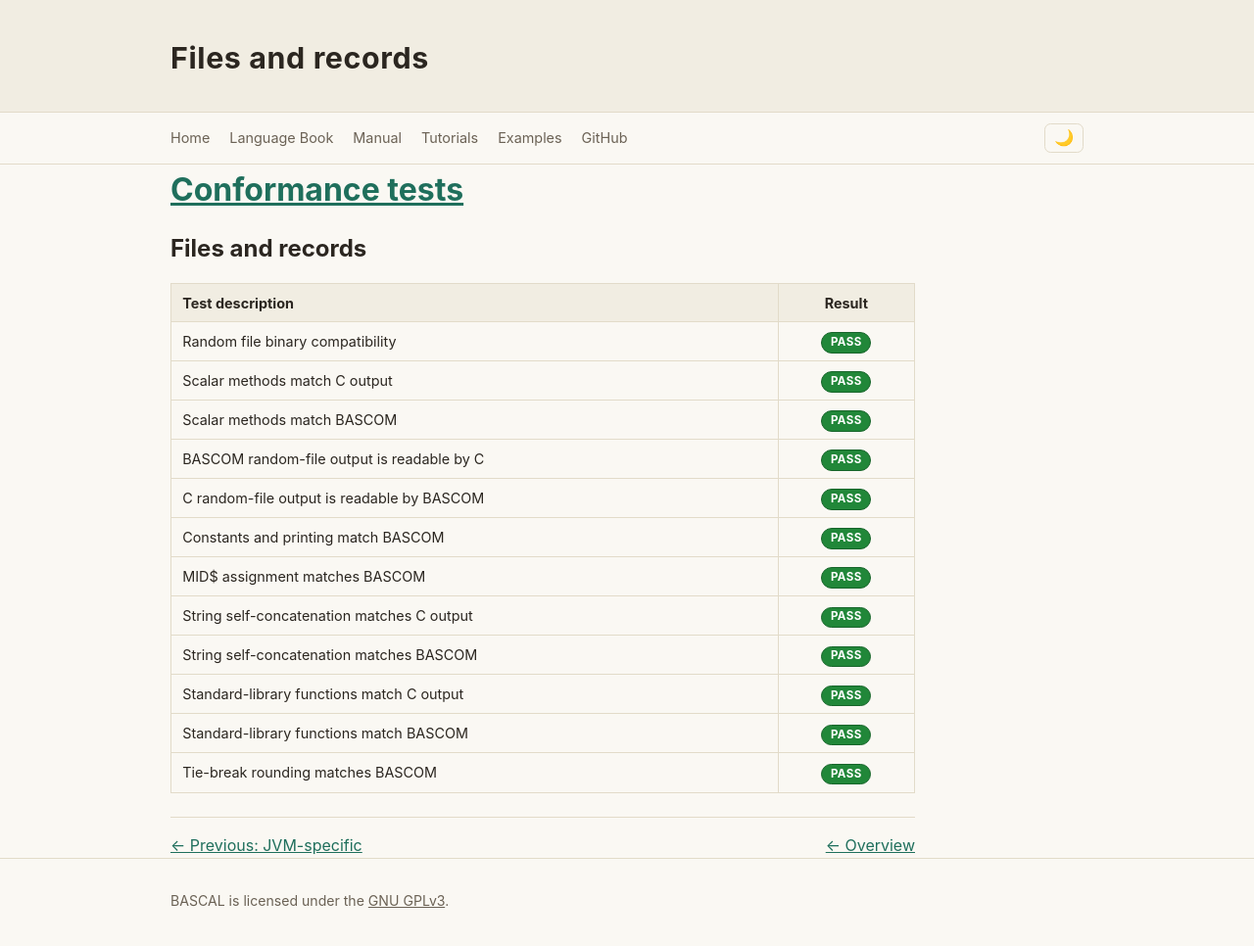
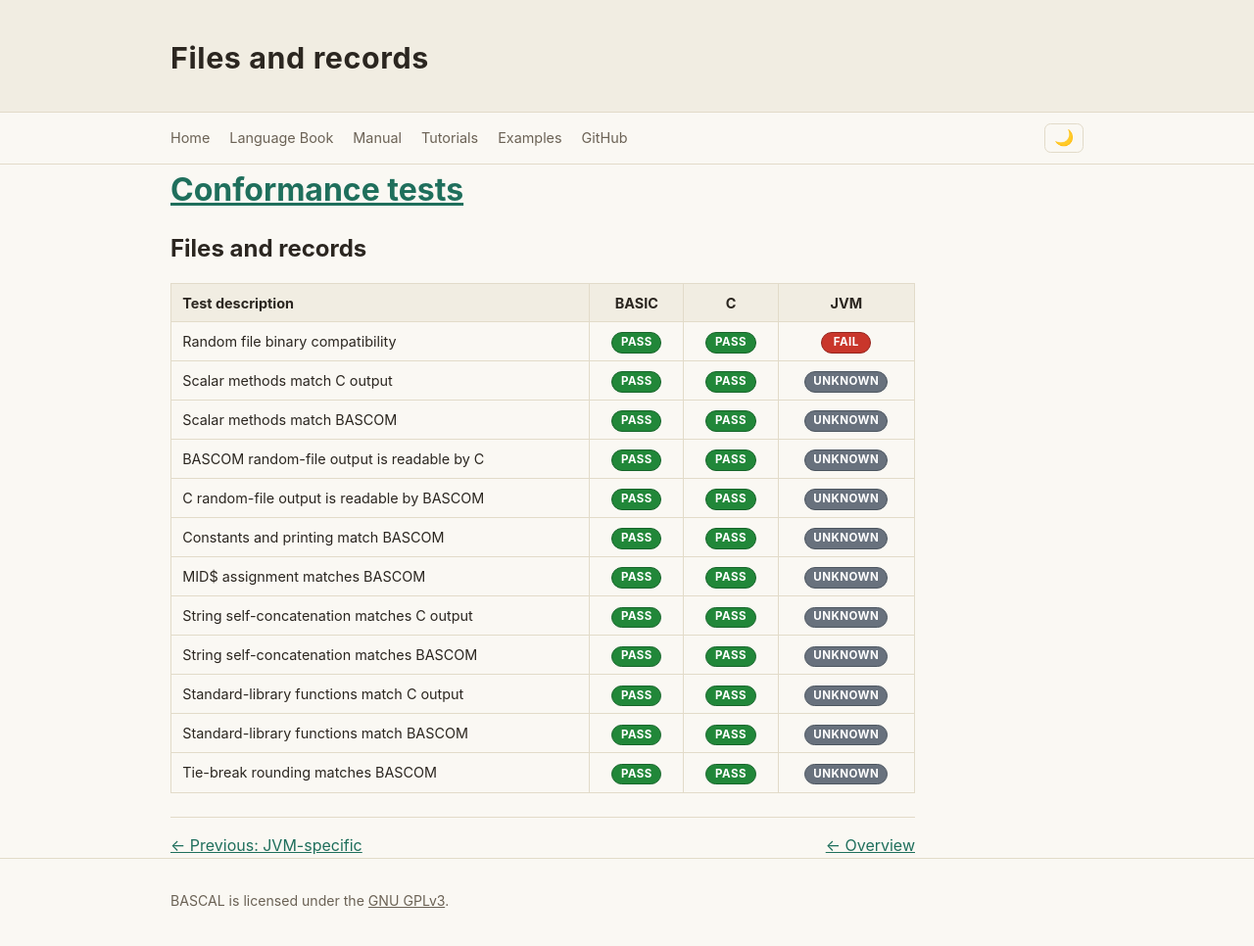
Before and after one commit to johnjoeallen/bascal, an MkDocs documentation site: the page built from docs/conformance/records.md, in a window 1280 px wide and 980 px high. Shown: the top 966 px of the window at 98% size. Built offline with MkDocs 1.6.1, drawn with Linux system fonts in a browser that asks for light colours.

Commit message:
Validate C REQUIRE tutorial and show record backends

```diff
--- a/docs/conformance/records.md
+++ b/docs/conformance/records.md
@@ -2,20 +2,20 @@
 
 ## Files and records
 
-| Test description | Result |
-| --- | :---: |
-| Random file binary compatibility | PASS |
-| Scalar methods match C output | PASS |
-| Scalar methods match BASCOM | PASS |
-| BASCOM random-file output is readable by C | PASS |
-| C random-file output is readable by BASCOM | PASS |
-| Constants and printing match BASCOM | PASS |
-| MID$ assignment matches BASCOM | PASS |
-| String self-concatenation matches C output | PASS |
-| String self-concatenation matches BASCOM | PASS |
-| Standard-library functions match C output | PASS |
-| Standard-library functions match BASCOM | PASS |
-| Tie-break rounding matches BASCOM | PASS |
+| Test description | BASIC | C | JVM |
+| --- | :---: | :---: | :---: |
+| Random file binary compatibility | PASS | PASS | FAIL |
+| Scalar methods match C output | PASS | PASS | UNKNOWN |
+| Scalar methods match BASCOM | PASS | PASS | UNKNOWN |
+| BASCOM random-file output is readable by C | PASS | PASS | UNKNOWN |
+| C random-file output is readable by BASCOM | PASS | PASS | UNKNOWN |
+| Constants and printing match BASCOM | PASS | PASS | UNKNOWN |
+| MID$ assignment matches BASCOM | PASS | PASS | UNKNOWN |
+| String self-concatenation matches C output | PASS | PASS | UNKNOWN |
+| String self-concatenation matches BASCOM | PASS | PASS | UNKNOWN |
+| Standard-library functions match C output | PASS | PASS | UNKNOWN |
+| Standard-library functions match BASCOM | PASS | PASS | UNKNOWN |
+| Tie-break rounding matches BASCOM | PASS | PASS | UNKNOWN |
 
 <nav class="conformance-nav" aria-label="Conformance results navigation">
   <a href="../jvm/">← Previous: JVM-specific</a>
```
Also changed, not shown: docs/conformance/tutorials.md (+1 -1 lines), 4 other files.
